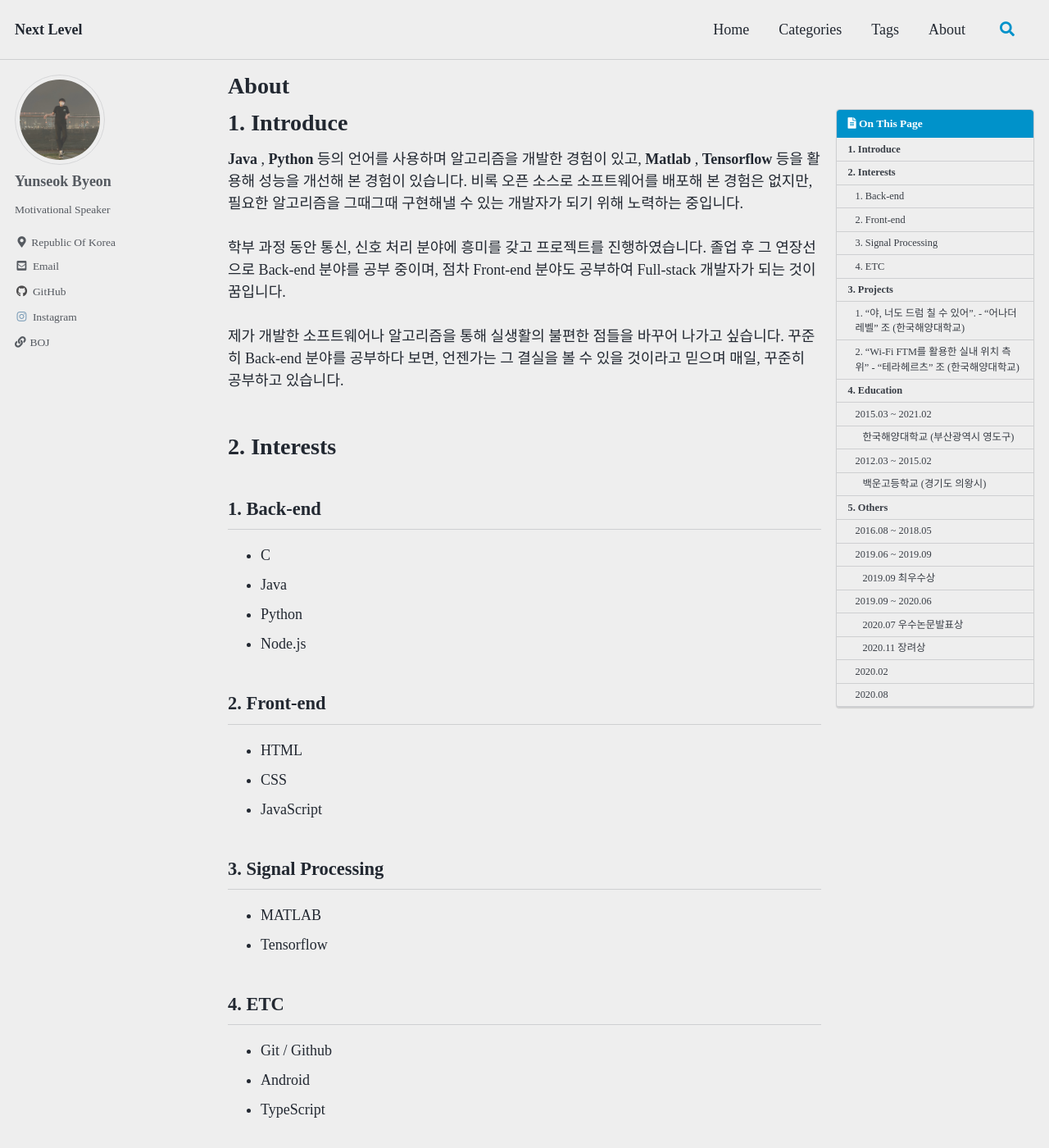
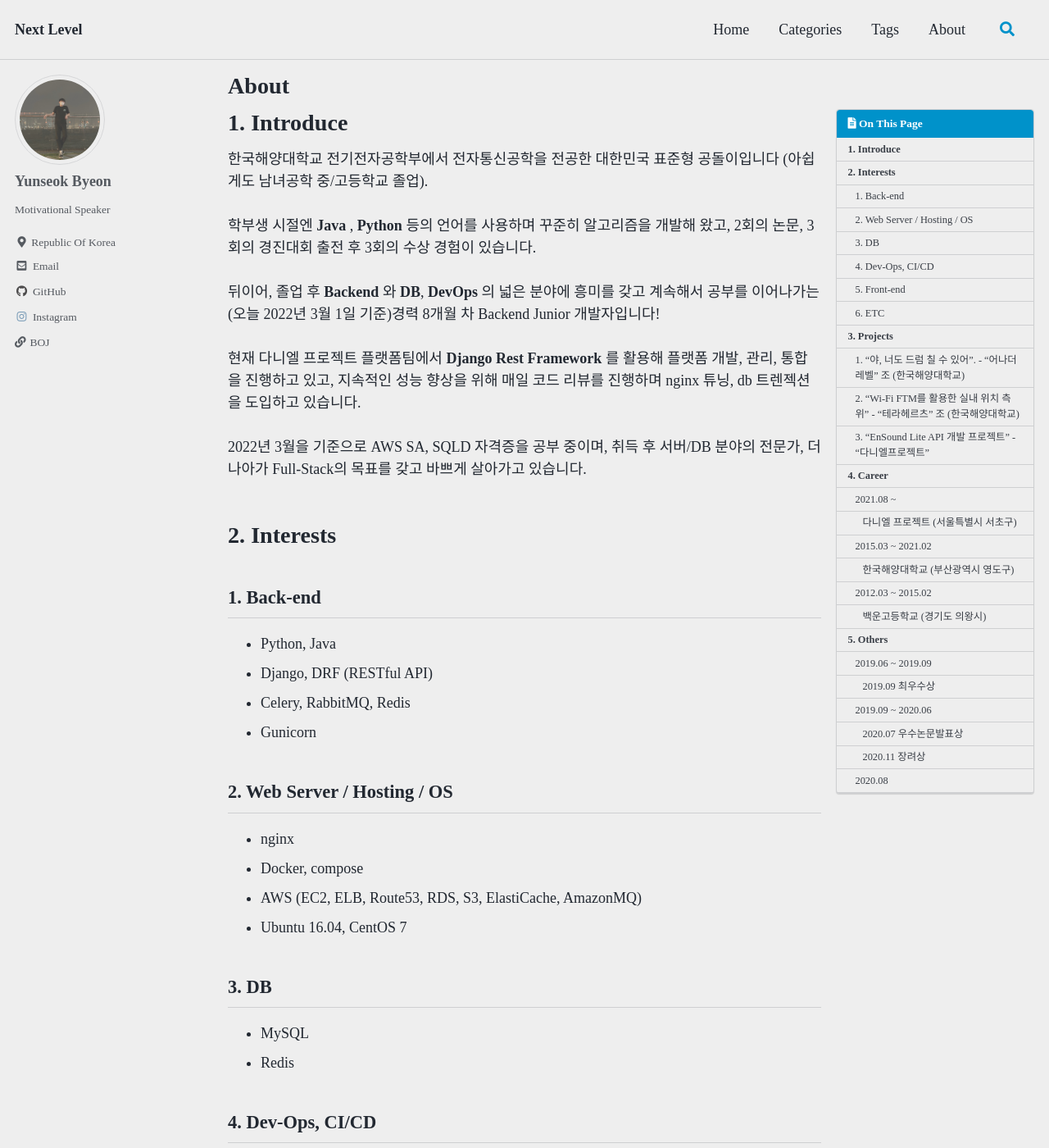
Before and after one commit to bye0nys/bye0nys.github.io, a Jekyll site: the page built from _pages/about.md, in a window 1280 px wide and 1400 px high. Shown: the whole window at 82% size. Built offline with Jekyll 4.4.1, drawn with Linux system fonts in a browser that asks for light colours; cached includes are drawn as plain includes; some web fonts are replaced; some of the changed text lies outside the part shown.

Commit message:
about.md 수정

```diff
--- a/_pages/about.md
+++ b/_pages/about.md
@@ -8,37 +8,52 @@ toc: true
 toc_sticky: true
 
 date: 2021-07-08 15:00 +0900
-last_modified_at: 2021-07-27 21:47 +0900
+last_modified_at: 2022-03-01 15:59 +0900
 
 ---
 # 1. Introduce
 
-__Java__ , __Python__ 등의 언어를 사용하며 알고리즘을 개발한 경험이 있고, __Matlab__ , __Tensorflow__ 등을 활용해 성능을 개선해 본 경험이 있습니다. 비록 오픈 소스로 소프트웨어를 배포해 본 경험은 없지만, 필요한 알고리즘을 그때그때 구현해낼 수 있는 개발자가 되기 위해 노력하는 중입니다.<br/><br/>
-학부 과정 동안 통신, 신호 처리 분야에 흥미를 갖고 프로젝트를 진행하였습니다. 졸업 후 그 연장선으로 Back-end 분야를 공부 중이며, 점차 Front-end 분야도 공부하여 Full-stack 개발자가 되는 것이 꿈입니다.<br/><br/>
-제가 개발한 소프트웨어나 알고리즘을 통해 실생활의 불편한 점들을 바꾸어 나가고 싶습니다. 꾸준히 Back-end 분야를 공부하다 보면, 언젠가는 그 결실을 볼 수 있을 것이라고 믿으며 매일, 꾸준히 공부하고 있습니다.
+한국해양대학교 전기전자공학부에서 전자통신공학을 전공한 대한민국 표준형 공돌이입니다 (아쉽게도 남녀공학 중/고등학교 졸업).<br/><br/>
+학부생 시절엔 __Java__ , __Python__ 등의 언어를 사용하며 꾸준히 알고리즘을 개발해 왔고, 2회의 논문, 3회의 경진대회 출전 후 3회의 수상 경험이 있습니다.<br/><br/>
+뒤이어, 졸업 후 __Backend__ 와 __DB__, __DevOps__ 의 넓은 분야에 흥미를 갖고 계속해서 공부를 이어나가는 (오늘 2022년 3월 1일 기준)경력 8개월 차 Backend Junior 개발자입니다!<br/><br/>
+현재 다니엘 프로젝트 플랫폼팀에서 __Django Rest Framework__ 를 활용해 플랫폼 개발, 관리, 통합을 진행하고 있고, 지속적인 성능 향상을 위해 매일 코드 리뷰를 진행하며 nginx 튜닝, db 트렌젝션을 도입하고 있습니다.<br/><br/>
+2022년 3월을 기준으로 AWS SA, SQLD 자격증을 공부 중이며, 취득 후 서버/DB 분야의 전문가, 더 나아가 Full-Stack의 목표를 갖고 바쁘게 살아가고 있습니다.
 <br/><br/>
 
 # 2. Interests
 
 ## 1. Back-end
- - C
- - Java
- - Python
- - Node.js
+ - Python, Java
+ - Django, DRF (RESTful API)
+ - Celery, RabbitMQ, Redis
+ - Gunicorn
 
-## 2. Front-end
-  - HTML
-  - CSS
-  - JavaScript
+## 2. Web Server / Hosting / OS
+ - nginx
+ - Docker, compose
+ - AWS (EC2, ELB, Route53, RDS, S3, ElastiCache, AmazonMQ)
+ - Ubuntu 16.04, CentOS 7
 
-## 3. Signal Processing
- - MATLAB
- - Tensorflow
+## 3. DB
+ - MySQL
+ - Redis
 
-## 4. ETC
- - Git / Github
- - Android
- - TypeScript
+## 4. Dev-Ops, CI/CD
+ - AWS (Lambda, CloudWatch)
+ - Slack
+ - Github Webhook, Jenkins
+
+## 5. Front-end
+ - HTML, CSS, JS
+ - AWS (CloudFront, Amplify, S3)
+ - Firebase
+
+## 6. ETC
+ - Git, Github
+ - OpenAPI (Swagger, redoc)
+ - SMTP, SSL(HTTPS), SSH
+ - AES128/CBC/PKCS7, Argon2, JWT, OAuth
+
 <br/><br/>
 
 # 3. Projects
@@ -51,34 +66,51 @@ __Java__ , __Python__ 등의 언어를 사용하며 알고리즘을 개발한
  - Numpy, Sci-Py를 신호 처리 최적화
 
 ## 2. "Wi-Fi FTM를 활용한 실내 위치 측위" - "테라헤르츠" 조 (한국해양대학교)
+
 Wi-Fi FTM을 활용하여 실내 사용자의 위치를 3차원 좌표로 추정하는 알고리즘 개발 [(Source)](https://github.com/bye0nys/WiFi-ML)
  - 오픈 소스 애플리케이션을 수정, 구현한 기능들을 추가
  - 선형 회귀, 가우스-뉴턴법 구현, 평균 오차율을 3.6m -> 1.1m 수준으로 감소
  - PDR 측위를 융합, 최종 오차율을 0.6m 수준으로 감소
 <br/><br/>
 
+## 3. "EnSound Lite API 개발 프로젝트" - "다니엘프로젝트"
 
-# 4. Education
+음악 교육 플랫폼 "인사운드 라이트" RESTful API 개발, Serverless 호스팅 구현
+ - AWS CloudWatch, Slack API, TDD (Unit Test) 도입, HTTP 499, 500 에러 대처 로직 설계/구현
+ - AWS ELB, Blue-Green 배포 도입, 무중단 배포 구현
+ - AWS Autoscaling, nginx 튜닝을 통해 서버 유지비를 월별 기존 $50 -> 현 $15 수준으로 절감 (트래픽 절감)
+
+<br/><br/>
+
+
+# 4. Career
+
+
+## 2021.08 ~
+### 다니엘 프로젝트 (서울특별시 서초구)
+- Backend 개발 __매니저__
+
+<br/>
 
 ## 2015.03 ~ 2021.02
 ### 한국해양대학교 (부산광역시 영도구)
 - 전기전자공학부 전자통신공학전공 학사 __졸업__
 
+<br/>
+
 ## 2012.03 ~ 2015.02
 ### 백운고등학교 (경기도 의왕시)
 - 과학중점계열 졸업
+
 <br/><br/>
 
 # 5. Others
-
-## 2016.08 ~ 2018.05
- - 육군 병장 만기 전역 (유선통신병)
-<br/>
 
 ## 2019.06 ~ 2019.09
  - "야, 너도 드럼 칠 수 있어" 프로젝트
 ### 2019.09 __최우수상__
 2019 KMOU 다학제융합 캡스톤디자인 경진대회, 한국해양대학교 공학교육혁신센터
+
 <br/>
 
 ## 2019.09 ~ 2020.06
@@ -87,11 +119,10 @@ Wi-Fi FTM을 활용하여 실내 사용자의 위치를 3차원 좌표로 추정
 2020 ICT 대학생 논문 경진대회, (사)대한임베디드공학회
 ### 2020.11 __장려상__
 2020년도 하계종합학술발표회 학부 논문경진대회, 한국통신학회
-<br/>
 
-## 2020.02
- - TOEIC __805__ 점, TOEIC Speaking __Level 6__ (130점) 취득
 <br/>
 
 ## 2020.08
  - __무선설비기사__ 자격증 취득
+
+<br/>
```
